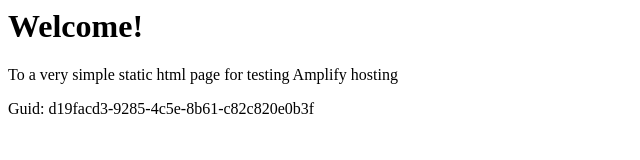
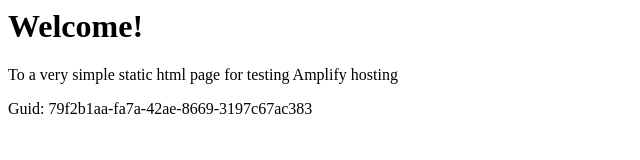
Before and after one commit to aws-aemilia-iad/Github-PR-Commit-Integration-Test-DoNotTouch-GitHubWebhookPushCanaryTest-v1-gamma-us-east-1, a website: page src/index.html in a window 1280 px wide. Shown: the full height of the page, 0-640 px from the left. Drawn offline with Linux system fonts and the light colour scheme.

Commit message:
commit from integ tests

```diff
--- a/src/index.html
+++ b/src/index.html
@@ -12,6 +12,6 @@
 <body>
     <h1>Welcome!</h1>
     <p>To a very simple static html page for testing Amplify hosting</p>
-    <p>Guid: d19facd3-9285-4c5e-8b61-c82c820e0b3f</p></body>
+    <p>Guid: 79f2b1aa-fa7a-42ae-8669-3197c67ac383</p></body>
 
 </html>
```
